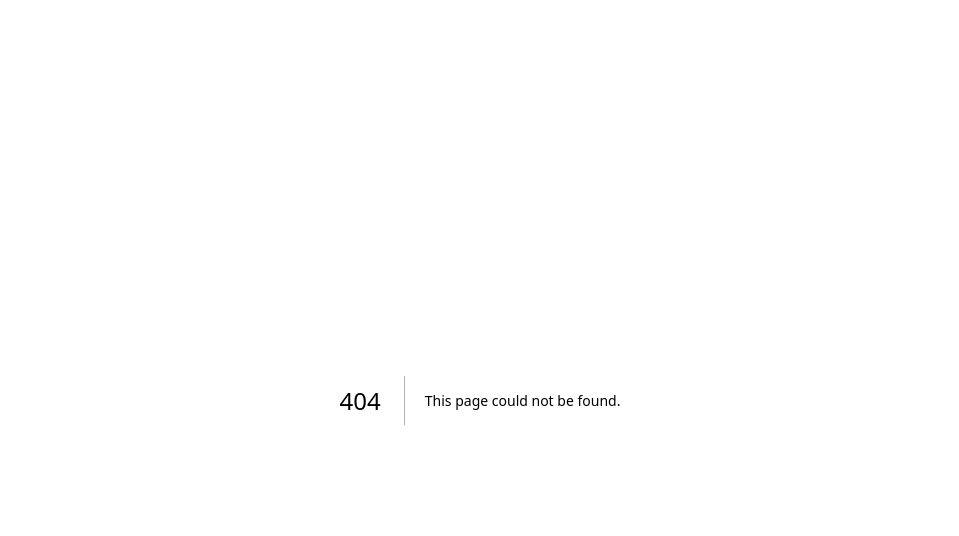
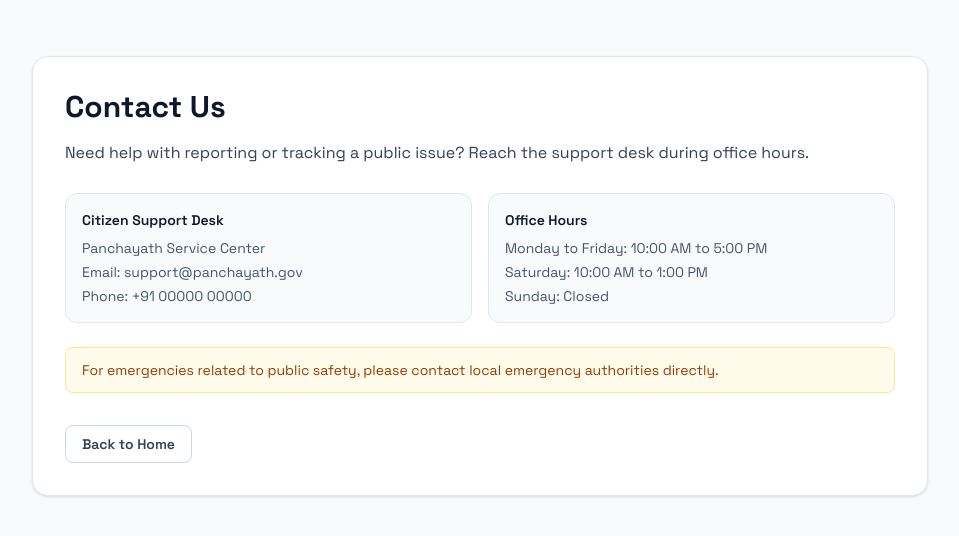
Before and after one commit to Sona-jojo/Smart-public-issue-reporting-system, a Next.js app: page /contact-us in a window 1280 px wide. Before the commit this address had no page. Shown: the top 536 px of the page, without its empty margins (160-1119 px from the left). Built offline with nearby package versions, Linux system fonts and the light colour scheme.

Commit message:
Update src and public files

```diff
--- /dev/null
+++ b/src/app/about-us/page.jsx
@@ -0,0 +1,51 @@
+import Link from "next/link";
+
+export default function AboutUsPage() {
+  return (
+    <main className="min-h-screen bg-slate-50 px-4 py-10 sm:px-6 sm:py-14">
+      <section className="mx-auto w-full max-w-4xl rounded-2xl border border-slate-200 bg-white p-6 shadow-sm sm:p-8">
+        <h1 className="text-2xl font-bold text-slate-900 sm:text-3xl">
+          About Us
+        </h1>
+        <p className="mt-4 text-sm leading-6 text-slate-700 sm:text-base">
+          Smart Public Issue Reporting System is a citizen-focused government
+          service platform that helps people report local public issues and
+          track their resolution transparently.
+        </p>
+        <p className="mt-4 text-sm leading-6 text-slate-600 sm:text-base">
+          The platform is designed to improve accountability between citizens
+          and Panchayath officials through clear status updates, structured
+          workflows, and timely issue resolution.
+        </p>
+
+        <div className="mt-7 grid gap-3 sm:grid-cols-3">
+          <article className="rounded-xl border border-slate-200 bg-slate-50 p-4">
+            <h2 className="text-sm font-semibold text-slate-900">Transparency</h2>
+            <p className="mt-2 text-sm text-slate-600">
+              Citizens can monitor progress from report submission to closure.
+            </p>
+          </article>
+          <article className="rounded-xl border border-slate-200 bg-slate-50 p-4">
+            <h2 className="text-sm font-semibold text-slate-900">Accessibility</h2>
+            <p className="mt-2 text-sm text-slate-600">
+              Simple, mobile-friendly service for everyday public issue reporting.
+            </p>
+          </article>
+          <article className="rounded-xl border border-slate-200 bg-slate-50 p-4">
+            <h2 className="text-sm font-semibold text-slate-900">Accountability</h2>
+            <p className="mt-2 text-sm text-slate-600">
+              Role-based workflow ensures responsible follow-up by officials.
+            </p>
+          </article>
+        </div>
+
+        <Link
+          href="/"
+          className="mt-8 inline-flex rounded-lg border border-slate-300 bg-white px-4 py-2 text-sm font-semibold text-slate-700 transition hover:bg-slate-100"
+        >
+          Back to Home
+        </Link>
+      </section>
+    </main>
+  );
+}
--- /dev/null
+++ b/src/app/contact-us/page.jsx
@@ -0,0 +1,53 @@
+import Link from "next/link";
+
+export default function ContactUsPage() {
+  return (
+    <main className="min-h-screen bg-slate-50 px-4 py-10 sm:px-6 sm:py-14">
+      <section className="mx-auto w-full max-w-4xl rounded-2xl border border-slate-200 bg-white p-6 shadow-sm sm:p-8">
+        <h1 className="text-2xl font-bold text-slate-900 sm:text-3xl">
+          Contact Us
+        </h1>
+        <p className="mt-4 text-sm leading-6 text-slate-700 sm:text-base">
+          Need help with reporting or tracking a public issue? Reach the support
+          desk during office hours.
+        </p>
+
+        <div className="mt-7 grid gap-4 sm:grid-cols-2">
+          <article className="rounded-xl border border-slate-200 bg-slate-50 p-4">
+            <h2 className="text-sm font-semibold text-slate-900">
+              Citizen Support Desk
+            </h2>
+            <p className="mt-2 text-sm text-slate-600">
+              Panchayath Service Center
+            </p>
+            <p className="mt-1 text-sm text-slate-600">
+              Email: support@panchayath.gov
+            </p>
+            <p className="mt-1 text-sm text-slate-600">Phone: +91 00000 00000</p>
+          </article>
+
+          <article className="rounded-xl border border-slate-200 bg-slate-50 p-4">
+            <h2 className="text-sm font-semibold text-slate-900">Office Hours</h2>
+            <p className="mt-2 text-sm text-slate-600">
+              Monday to Friday: 10:00 AM to 5:00 PM
+            </p>
+            <p className="mt-1 text-sm text-slate-600">Saturday: 10:00 AM to 1:00 PM</p>
+            <p className="mt-1 text-sm text-slate-600">Sunday: Closed</p>
+          </article>
+        </div>
+
+        <p className="mt-6 rounded-lg border border-amber-200 bg-amber-50 px-4 py-3 text-sm text-amber-800">
+          For emergencies related to public safety, please contact local
+          emergency authorities directly.
+        </p>
+
+        <Link
+          href="/"
+          className="mt-8 inline-flex rounded-lg border border-slate-300 bg-white px-4 py-2 text-sm font-semibold text-slate-700 transition hover:bg-slate-100"
+        >
+          Back to Home
+        </Link>
+      </section>
+    </main>
+  );
+}
--- a/src/app/page.jsx
+++ b/src/app/page.jsx
@@ -46,12 +46,26 @@ export default function Home() {
               </p>
             </div>
           </div>
+          <div className="flex items-center gap-2 sm:gap-3">
+            <Link
+              href="/about-us"
+              className="rounded-lg px-2 py-1 text-xs font-semibold text-slate-700 transition hover:text-emerald-800 sm:px-3 sm:py-2 sm:text-sm"
+            >
+              About Us
+            </Link>
+            <Link
+              href="/contact-us"
+              className="rounded-lg px-2 py-1 text-xs font-semibold text-slate-700 transition hover:text-emerald-800 sm:px-3 sm:py-2 sm:text-sm"
+            >
+              Contact Us
+            </Link>
             <Link
               href="/official-login"
               className="rounded-lg border border-emerald-200 bg-white px-3 py-2 text-xs font-semibold text-slate-700 transition hover:border-emerald-700 hover:bg-emerald-50 hover:text-emerald-800 sm:text-sm"
             >
               Official Login
             </Link>
+          </div>
         </div>
       </header>
 
```
Lines whose indentation alone changed are shown as unchanged.
